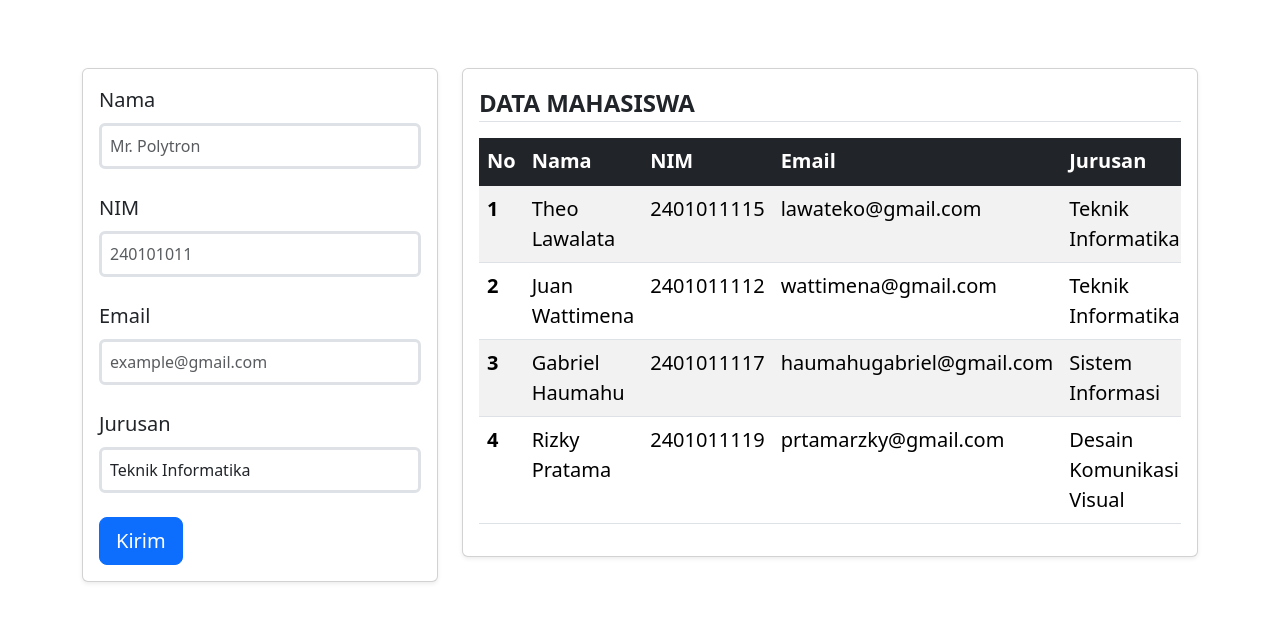
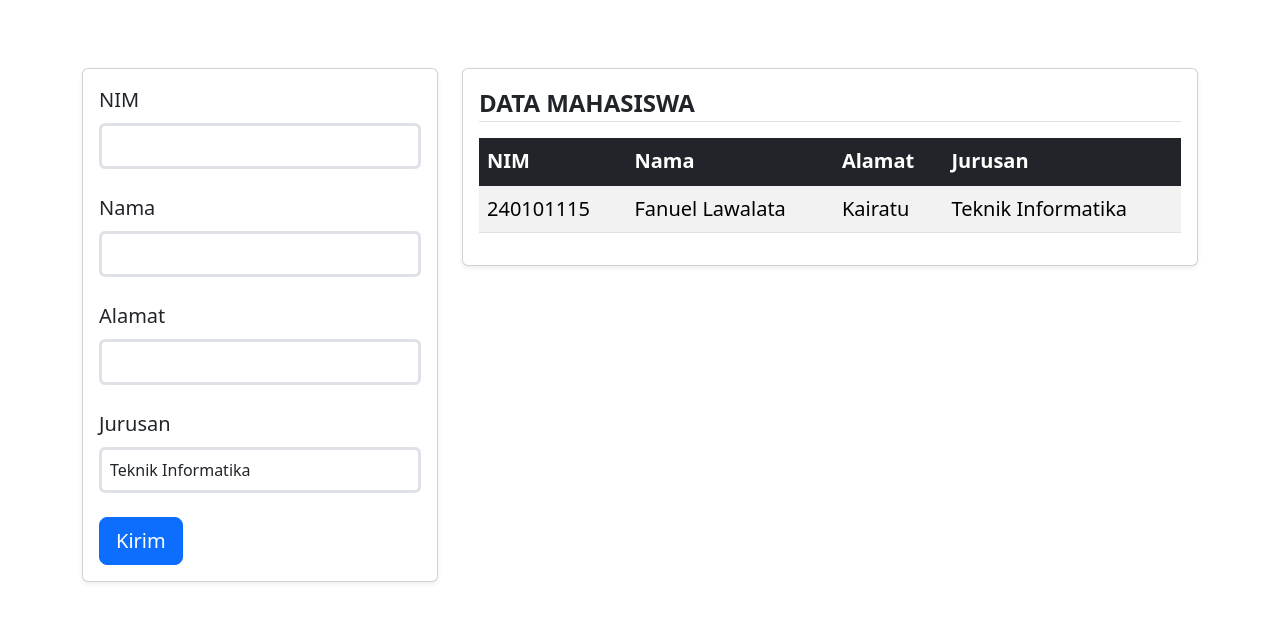
Before and after one commit to lawateko/webtid, a PHP site: page /index.php?page=mahasiswa in a window 1280 px wide. Shown: the part 90-712 px from the top of the page. Run offline with PHP 8.4, Linux system fonts and the light colour scheme.

Commit message:
hanya merubah sedikit hal disini

```diff
--- a/myContent/mahasiswa.php
+++ b/myContent/mahasiswa.php
@@ -4,18 +4,18 @@
             <div class="card shadow-sm p-3">
                 <form>
                     <div class="mb-4">
-                        <label for="#" class="form-label fs-5">Nama</label>
-                        <input type="text" class="form-control border-3 p-2" placeholder="Mr. Polytron" id="#" required>
+                        <label for="#" class="form-label fs-5">NIM</label>
+                        <input type="number" class="form-control border-3 p-2" id="#" required>
                     </div>
 
                     <div class="mb-4">
-                        <label for="#" class="form-label fs-5">NIM</label>
-                        <input type="number" class="form-control border-3 p-2" placeholder="240101011" id="#" required>
+                        <label for="#" class="form-label fs-5">Nama</label>
+                        <input type="text" class="form-control border-3 p-2" id="#" required>
                     </div>
 
                     <div class="mb-4">
-                        <label for="#" class="form-label fs-5">Email</label>
-                        <input type="text" class="form-control border-3 p-2" placeholder="example@gmail.com" id="#" required>
+                        <label for="#" class="form-label fs-5">Alamat</label>
+                        <input type="text" class="form-control border-3 p-2" id="#" required>
                     </div>
 
                     <div class="mb-4">
@@ -43,41 +43,18 @@
                     <table class="table table-striped table-hover fs-5">
                         <thead class="table-dark">
                             <tr>
-                                <th scope="col">No</th>
+                                <th scope="col">NIM</th>
                                 <th scope="col">Nama</th>
-                                <th scope="col">NIM</th>
-                                <th scope="col">Email</th>
+                                <th scope="col">Alamat</th>
                                 <th scope="col">Jurusan</th>
                             </tr>
                         </thead>
                         <tbody class="table-group-divider">
                             <tr>
-                                <th scope="row">1</th>
-                                <td>Theo Lawalata</td>
-                                <td>2401011115</td>
-                                <td>lawateko@gmail.com</td>
+                                <td>240101115</td>
+                                <td>Fanuel Lawalata</td>
+                                <td>Kairatu</td>
                                 <td>Teknik Informatika</td>
-                            </tr>
-                            <tr>
-                                <th scope="row">2</th>
-                                <td>Juan Wattimena</td>
-                                <td>2401011112</td>
-                                <td>wattimena@gmail.com</td>
-                                <td>Teknik Informatika</td>
-                            </tr>
-                            <tr>
-                                <th scope="row">3</th>
-                                <td>Gabriel Haumahu</td>
-                                <td>2401011117</td>
-                                <td>haumahugabriel@gmail.com</td>
-                                <td>Sistem Informasi</td>
-                            </tr>
-                            <tr>
-                                <th scope="row">4</th>
-                                <td>Rizky Pratama</td>
-                                <td>2401011119</td>
-                                <td>prtamarzky@gmail.com</td>
-                                <td>Desain Komunikasi Visual</td>
                             </tr>
                         </tbody>
                     </table>
```
